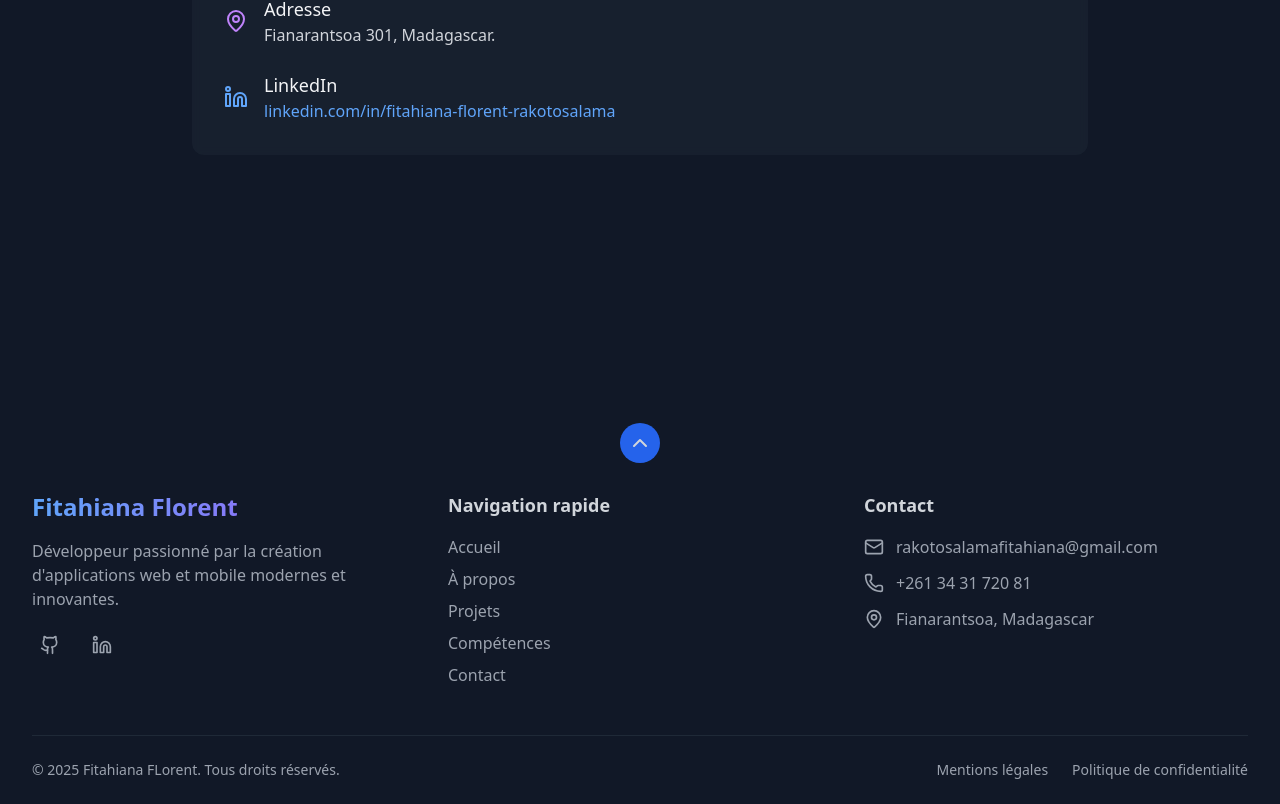
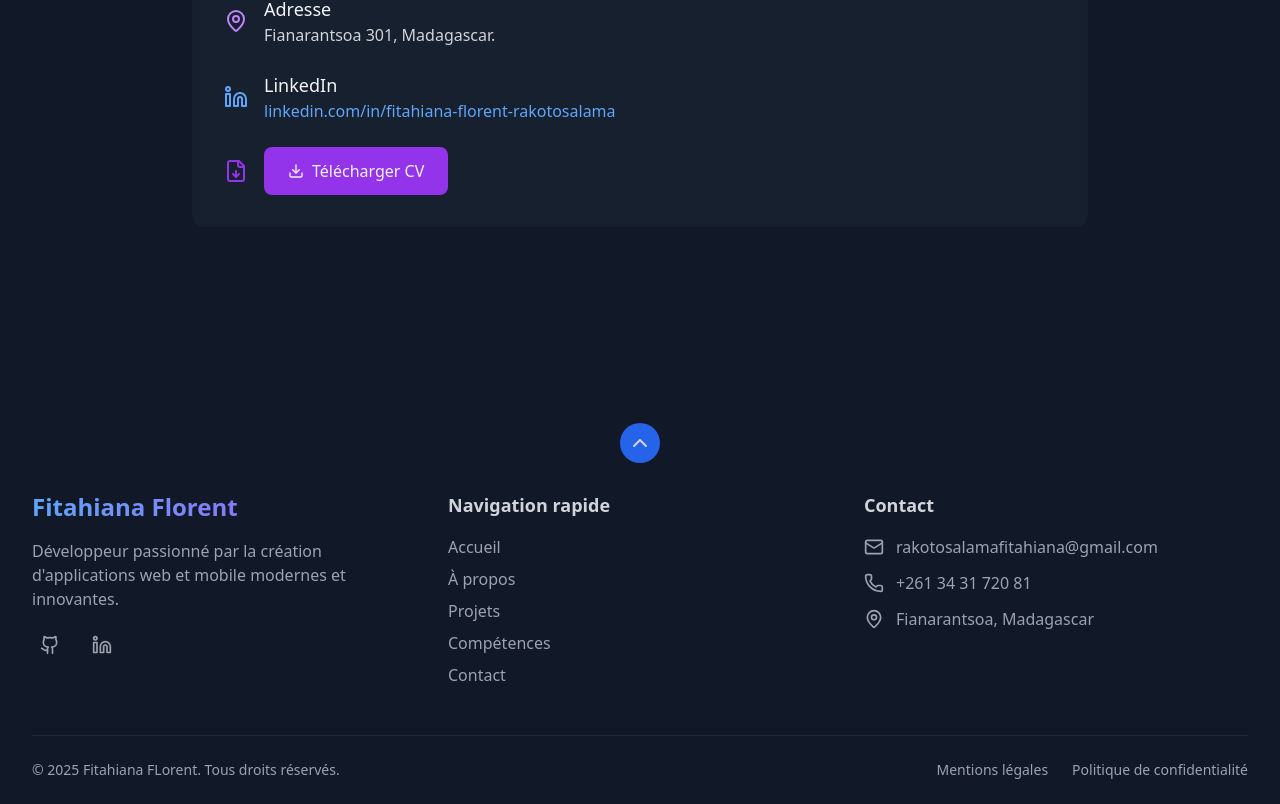
Before and after one commit to DarkZangetsu/Tailwinds-React-Portfolio, a React (Vite) app: page / in a window 1280 px wide. Shown: the part 5647-6451 px from the top of the page. Built offline with nearby package versions, Linux system fonts and the light colour scheme.

Commit message:
add cv contact

```diff
--- a/src/components/sections/Contact.jsx
+++ b/src/components/sections/Contact.jsx
@@ -1,4 +1,4 @@
-import { Mail, Phone, MapPin, Linkedin } from "lucide-react";
+import { Mail, Phone, MapPin, Linkedin, FileDown, Download } from "lucide-react";
 
 function Contact() {
     return (
@@ -59,6 +59,21 @@ function Contact() {
                                     </a>
                                 </div>
                             </div>
+
+                            {/* Téléchargement CV */}
+                            <div className="flex items-center gap-4">
+                                <FileDown className="w-6 h-6 text-purple-600" />
+                                <div>
+                                    <a
+                                    href="pdf/cv.pdf"
+                                    download
+                                    className="px-6 py-3 bg-purple-600 hover:bg-purple-700 rounded-lg transition-all duration-300 flex items-center gap-2"
+                                >
+                                    <Download className="w-4 h-4" />
+                                    Télécharger CV
+                                </a>
+                                </div>
+                            </div>
                         </div>
                     </div>
                 </div>
```
